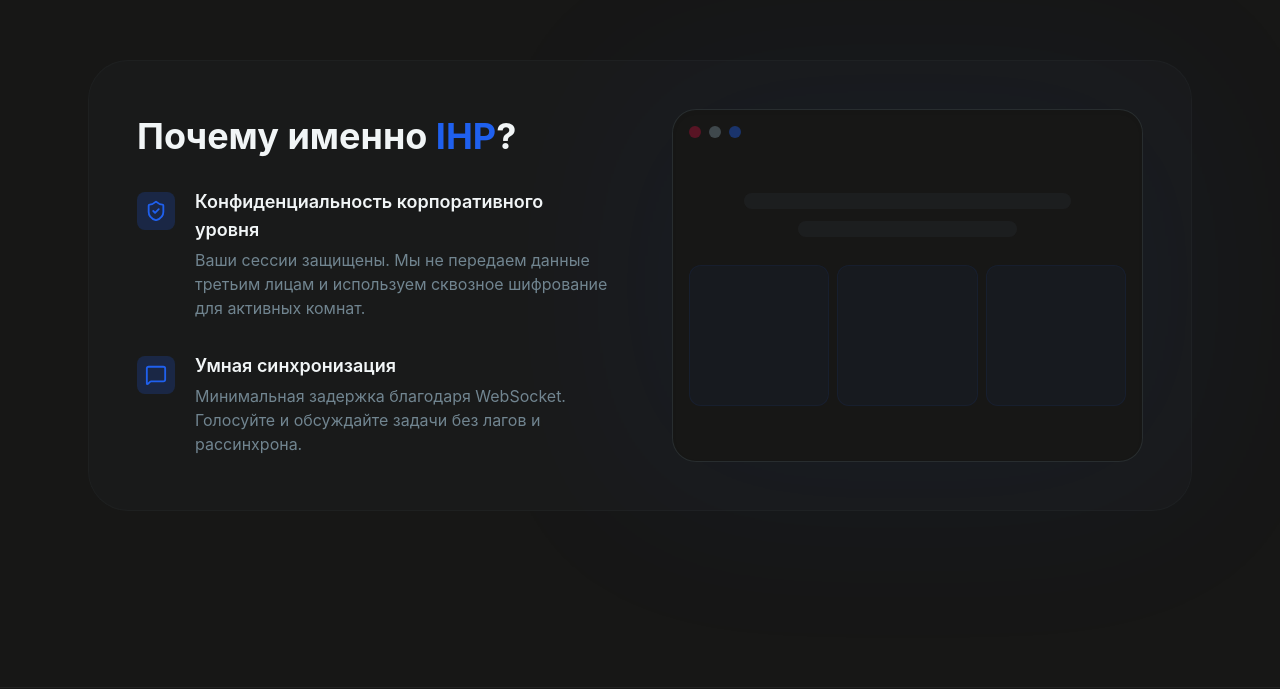
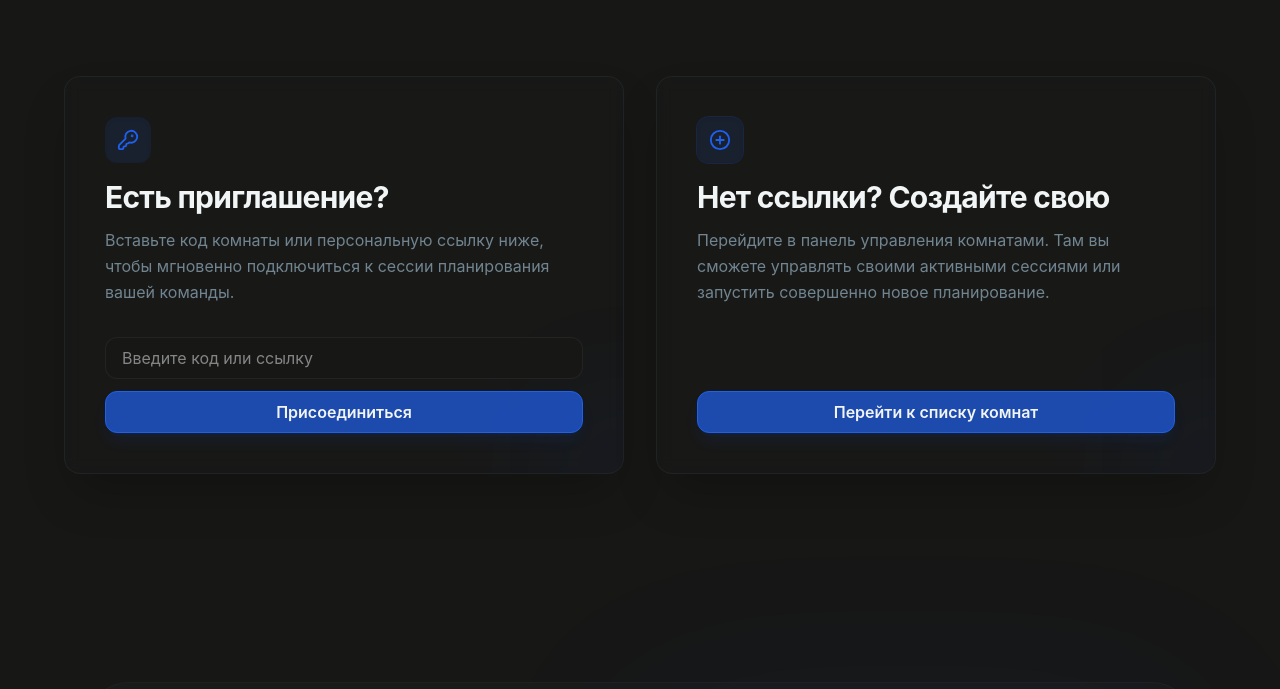
Before and after one commit to alexey-panchenko-dev/Planning-Poker, a React (Vite) app in the folder client/: page / in a window 1280 px wide. Shown: the part 1471-2160 px from the top of the page. Built offline with nearby package versions, Linux system fonts and the light colour scheme; no server answers.

Commit message:
блок в домашней странице

```diff
--- a/client/src/app/AppRouter.tsx
+++ b/client/src/app/AppRouter.tsx
@@ -7,7 +7,6 @@ import { LoginPage } from "@/pages/LoginPage";
 import { HomePage } from "@/pages/HomePage";
 import { RoomsPage } from "@/pages/RoomsPage";
 import { RoomPage } from "@/pages/RoomPage";
-import { ProfilePage } from "@/pages/ProfilePage";
 import { InvitePage } from "@/pages/InvitePage";
 
 import { GuardAuth } from "@/app/Guard/GuardAuth";
@@ -28,14 +27,6 @@ export const AppRouter = createBrowserRouter([
     children: [
       { path: "/", element: <HomePage /> },
       { path: "/auth", element: <LoginPage /> },
-      {
-        path: "/profile",
-        element: (
-          <GuardAuth>
-            <ProfilePage />
-          </GuardAuth>
-        ),
-      },
       {
         path: "/rooms",
         element: (
--- a/client/src/entities/room/ui/RoomCard.tsx
+++ b/client/src/entities/room/ui/RoomCard.tsx
@@ -15,7 +15,8 @@ export const RoomCard = ({
   const [isDeleteModalOpen, setIsDeleteModalOpen] = useState(false);
   const { mutate: deleteRoom, isPending } = useDeleteRoom();
 
-  const handleDelete = () => {
+  const handleDelete = (e: any) => {
+    e.preventDefault();
     deleteRoom(id, {
       onSuccess: () => setIsDeleteModalOpen(false),
     });
@@ -77,6 +78,7 @@ export const RoomCard = ({
         onClose={() => setIsDeleteModalOpen(false)}
         title="Удаление комнаты"
       >
+        <form onSubmit={handleDelete}>
           <div className="flex flex-col items-center text-center gap-4">
             <div className="w-16 h-16 bg-danger/10 text-danger rounded-full flex items-center justify-center">
               <AlertTriangle size={32} />
@@ -102,11 +104,12 @@ export const RoomCard = ({
               <Button
                 value={isPending ? "Удаление..." : "Удалить"}
                 variant="danger"
-              onClick={handleDelete}
+                type="submit"
                 className="flex-1 rounded-2xl"
               />
             </div>
           </div>
+        </form>
       </Modal>
     </>
   );
--- a/client/src/entities/session/ui/AccountCard.tsx
+++ b/client/src/entities/session/ui/AccountCard.tsx
@@ -66,21 +66,12 @@ export const AccountCard = () => {
               Мои комнаты
             </Link>
 
-            <Link
-              to="/profile"
-              onClick={() => setIsOpen(false)}
-              className="flex items-center gap-3 px-4 py-2 text-sm text-font-main hover:bg-accent/10 hover:text-accent transition-colors"
-            >
-              <User size={14} />
-              Профиль
-            </Link>
-
             <button
               onClick={() => {
                 setIsOpen(false);
                 logout();
               }}
-              className="w-full flex items-center gap-3 px-4 py-2 text-sm text-danger hover:bg-danger/10 transition-colors"
+              className="w-full flex items-center gap-3 px-4 py-2 text-sm text-danger hover:bg-danger/15 transition-colors cursor-pointer"
             >
               <LogOut size={14} />
               Выйти
--- a/client/src/features/rooms/ui/JoinRoom.tsx
+++ b/client/src/features/rooms/ui/JoinRoom.tsx
@@ -50,7 +50,6 @@ export const JoinRoom = () => {
       <div className="w-full">
         <Input
           placeholder="Введите код или ссылку"
-          variant="default2"
           value={inputValue}
           onChange={(e) => {
             setInputValue(e.target.value);
@@ -64,7 +63,6 @@ export const JoinRoom = () => {
         type="submit"
         value={isPending ? "Подключение..." : "Присоединиться"}
         disabled={isPending}
-        className="w-full rounded-xl py-3"
       />
     </form>
   );
--- a/client/src/features/rooms/ui/RoomsForm.tsx
+++ b/client/src/features/rooms/ui/RoomsForm.tsx
@@ -6,23 +6,24 @@ import { Button } from "@/shared";
 type TabType = "join" | "create";
 
 export const RoomsForm = () => {
-  const [activeTab, setActiveTab] = useState<TabType>("join");
+  const [activeTab, setActiveTab] = useState<TabType>("create");
 
   return (
     <div className="w-full">
       <div className="flex rounded-xl mb-6 gap-1">
         <Button
           type="button"
+          onClick={() => setActiveTab("create")}
+          variant={activeTab === "join" ? "ghost" : "accent"}
+          value="Создать комнату"
+          className="w-full"
+        />
+
+        <Button
+          type="button"
           onClick={() => setActiveTab("join")}
           variant={activeTab === "join" ? "accent" : "ghost"}
           value="Войти в комнату"
-          className="w-full"
-        />
-        <Button
-          type="button"
-          onClick={() => setActiveTab("create")}
-          variant={activeTab === "join" ? "ghost" : "accent"}
-          value="Создать сессию"
           className="w-full"
         />
       </div>
--- a/client/src/pages/HomePage.tsx
+++ b/client/src/pages/HomePage.tsx
@@ -5,8 +5,13 @@ import {
   MousePointerClick,
   MessageSquare,
   BarChart3,
+  KeyRound,
+  PlusCircle,
+  ArrowUpRight,
 } from "lucide-react";
 import { JoinRoom } from "@/features/rooms/ui/JoinRoom";
+import { Link } from "react-router";
+import { Button } from "@/shared";
 
 export const HomePage = () => {
   const steps = [
@@ -56,8 +61,6 @@ export const HomePage = () => {
           атмосфере спокойствия и фокуса
         </p>
 
-        <JoinRoom />
-
         <div className="absolute bottom-10 animate-bounce opacity-20">
           <div className="w-[1px] h-12 bg-gradient-to-b from-transparent to-font-main" />
         </div>
@@ -86,6 +89,61 @@ export const HomePage = () => {
               </p>
             </div>
           ))}
+        </div>
+      </section>
+
+      <section className="relative z-10 w-full max-w-[1200px] px-6 py-12 my-16">
+        <div className="grid grid-cols-1 md:grid-cols-2 gap-6 md:gap-8 items-stretch">
+          <div className="relative group overflow-hidden rounded-2xl bg-card-bg/10 border border-font-muted/10 backdrop-blur-sm p-8 md:p-10 shadow-2xl transition-all duration-300 hover:border-accent/20 flex flex-col justify-between gap-8">
+            <div className="absolute -z-10 -bottom-24 -right-24 w-48 h-48 bg-accent opacity-5 group-hover:opacity-10 blur-[60px] rounded-full transition-opacity duration-500" />
+
+            <div className="flex flex-col items-start text-left">
+              <div className="mb-4 p-3 rounded-xl bg-accent/10 text-accent shadow-inner">
+                <KeyRound size={22} />
+              </div>
+
+              <h2 className="text-2xl md:text-3xl font-bold mb-3 tracking-tight text-font-main">
+                Есть приглашение?
+              </h2>
+
+              <p className="text-font-muted text-base leading-relaxed max-w-md">
+                Вставьте код комнаты или персональную ссылку ниже, чтобы
+                мгновенно подключиться к сессии планирования вашей команды.
+              </p>
+            </div>
+
+            <div className="w-full mt-auto">
+              <div className="">
+                <JoinRoom />
+              </div>
+            </div>
+          </div>
+
+          <div className="relative group overflow-hidden rounded-2xl bg-card-bg/10 border border-font-muted/10 backdrop-blur-sm p-8 md:p-10 shadow-2xl transition-all duration-300 hover:border-accent/20 flex flex-col justify-between gap-8">
+            <div className="absolute -z-10 -bottom-24 -right-24 w-48 h-48 bg-accent opacity-5 group-hover:opacity-10 blur-[60px] rounded-full transition-opacity duration-500" />
+
+            <div className="flex flex-col items-start text-left">
+              <div className="mb-4 p-3 rounded-xl bg-accent/10 text-accent shadow-inner ring-1 ring-accent/20">
+                <PlusCircle size={22} />
+              </div>
+
+              <h2 className="text-2xl md:text-3xl font-bold mb-3 tracking-tight text-font-main">
+                Нет ссылки? Создайте свою
+              </h2>
+
+              <p className="text-font-muted text-base leading-relaxed max-w-md">
+                Перейдите в панель управления комнатами. Там вы сможете
+                управлять своими активными сессиями или запустить совершенно
+                новое планирование.
+              </p>
+            </div>
+
+            <div className="w-full mt-auto">
+              <Link to="/rooms">
+                <Button value="Перейти к списку комнат" className="w-full" />
+              </Link>
+            </div>
+          </div>
         </div>
       </section>
 
--- a/client/src/pages/ProfilePage.tsx
+++ /dev/null
@@ -1,14 +0,0 @@
-import { ProfileHeader } from "@/widgets/Profile/ProfileHeader";
-
-export const ProfilePage = () => {
-  return (
-    <div className="relative min-h-screen bg-main-bg pt-28 pb-10 px-6 md:px-16 overflow-hidden">
-      <div className="absolute top-[-10%] left-[-5%] w-[400px] h-[400px] bg-accent opacity-[0.07] blur-[120px] rounded-full pointer-events-none" />
-      <div className="absolute bottom-[10%] right-[-5%] w-[300px] h-[300px] bg-ghost opacity-[0.05] blur-[100px] rounded-full pointer-events-none" />
-
-      <main className="relative z-10 max-w-[1440px] mx-auto">
-        <ProfileHeader />
-      </main>
-    </div>
-  );
-};
--- a/client/src/widgets/Room/SelectedTask/ui/RoundHistory.tsx
+++ b/client/src/widgets/Room/SelectedTask/ui/RoundHistory.tsx
@@ -57,7 +57,7 @@ export const RoundHistory = ({
         )}
       </div>
 
-      <div className="relative overflow-hidden bg-inner-bg/40 p-3 rounded-xl border border-font-main/5 flex items-center justify-between h-11 min-h-11">
+      <div className="relative overflow-hidden bg-card-bg/40 p-3 rounded-xl border border-font-main/5 flex items-center justify-between h-11 min-h-11">
         <span className="text-font-muted/80 text-base font-medium">
           Раунд {currentIndex + 1}
         </span>
--- a/client/src/widgets/Rooms/RoomsList.tsx
+++ b/client/src/widgets/Rooms/RoomsList.tsx
@@ -36,7 +36,7 @@ export const RoomList = ({ searchQuery = "" }: { searchQuery?: string }) => {
       <div className="text-center p-20 text-font-muted border border-dashed border-white/5 rounded-[32px] bg-white/[0.01]">
         {searchQuery
           ? `По запросу "${searchQuery}" ничего не найдено`
-          : "Список пуст. Станьте первым, кто создаст комнату!"}
+          : "Список пуст."}
       </div>
     );
   }
```
Also changed, not shown: client/src/entities/room/model/useRoomSocket.ts (+6 -6 lines), client/src/features/rooms/ui/CreateRoom.tsx (+3 -6 lines), client/src/pages/RoomsPage.tsx (+2 -8 lines). Lines whose indentation alone changed are shown as unchanged.
